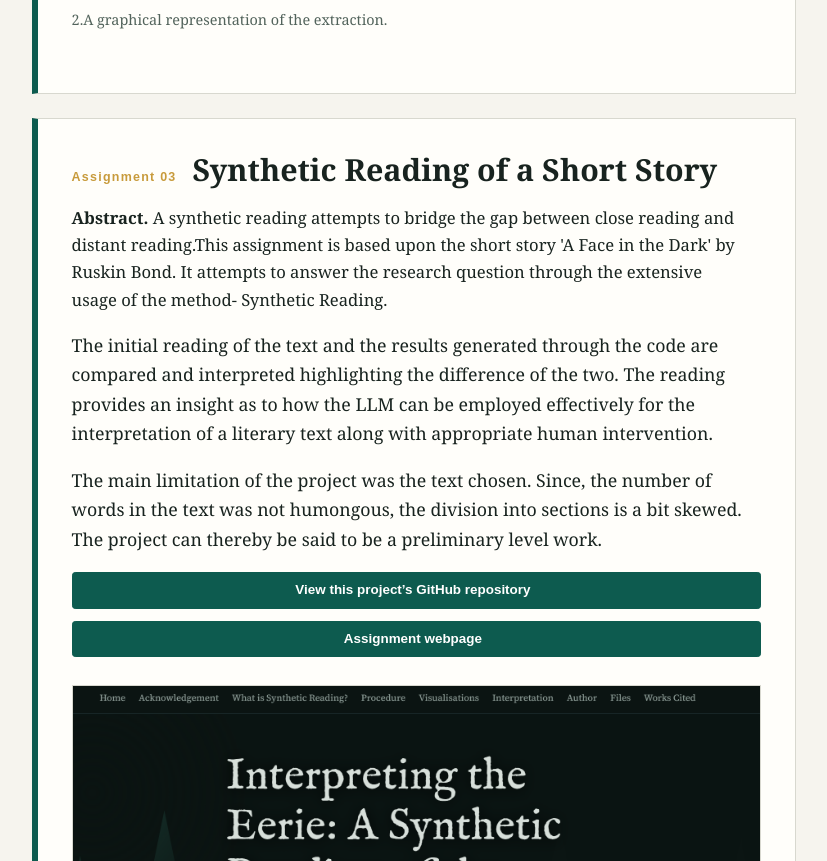
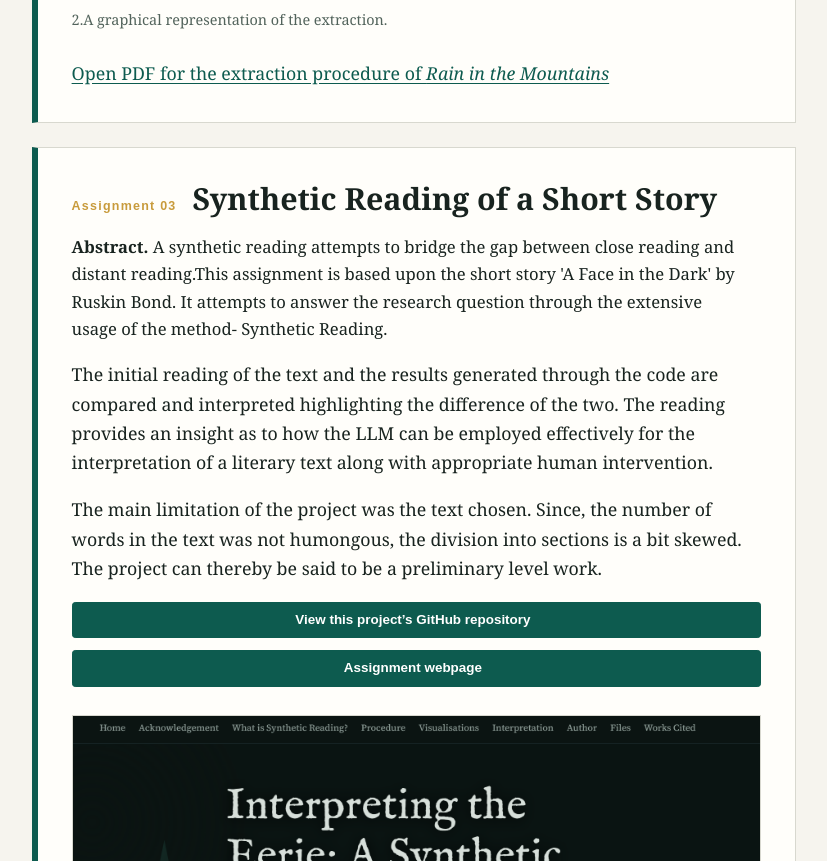
Before and after one commit to DiptashreeBanerjee/DH_Lab, a plain HTML site: page index.html in a window 1280 px wide. Shown: the part 4563-5424 px from the top of the page, without its empty margins (402-1229 px from the left). Drawn offline with Linux system fonts and the light colour scheme.

Commit message:
Update index.html

```diff
--- a/index.html
+++ b/index.html
@@ -359,6 +359,8 @@
                 <a class="repository-link" style="justify-content:center;text-align:center" target="_blank" rel="noopener noreferrer" href="https://diptashreebanerjee.github.io/Indian-literary-texts/">Assignment webpage</a>
                  <figure><img src="Images/S4.png" alt="Screenshot of the website"><figcaption>1.Screenshot of the website</figcaption></figure>
                 <figure><img src="Images/S5.png" alt="Screenshot of the website"><figcaption>2.A graphical representation of the extraction.</figcaption></figure>
+                 <a href="resume.pdf" target="_blank">Open PDF for the extraction procedure of <em>Rain in the Mountains</em></a>
+
 
 
             </article>
```
